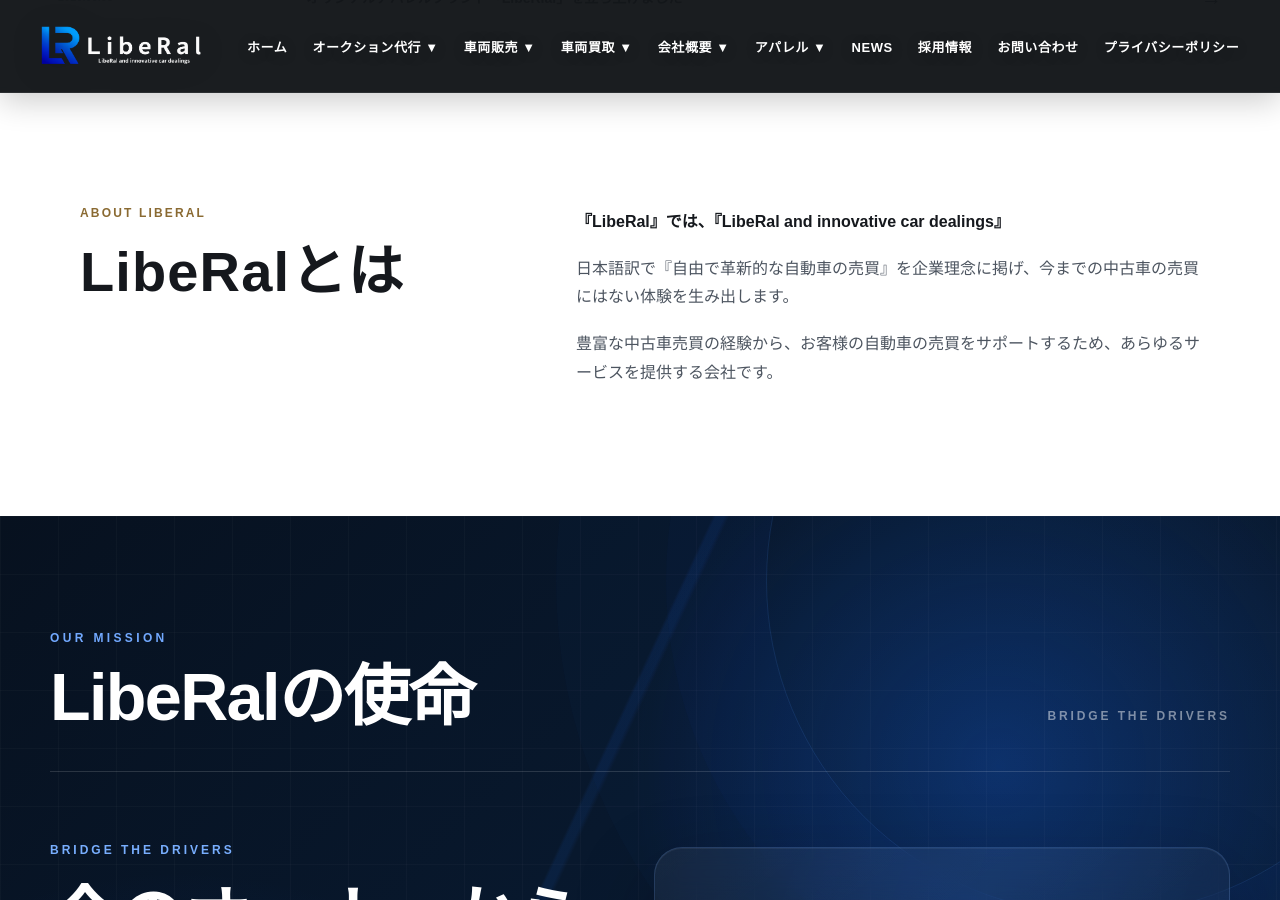
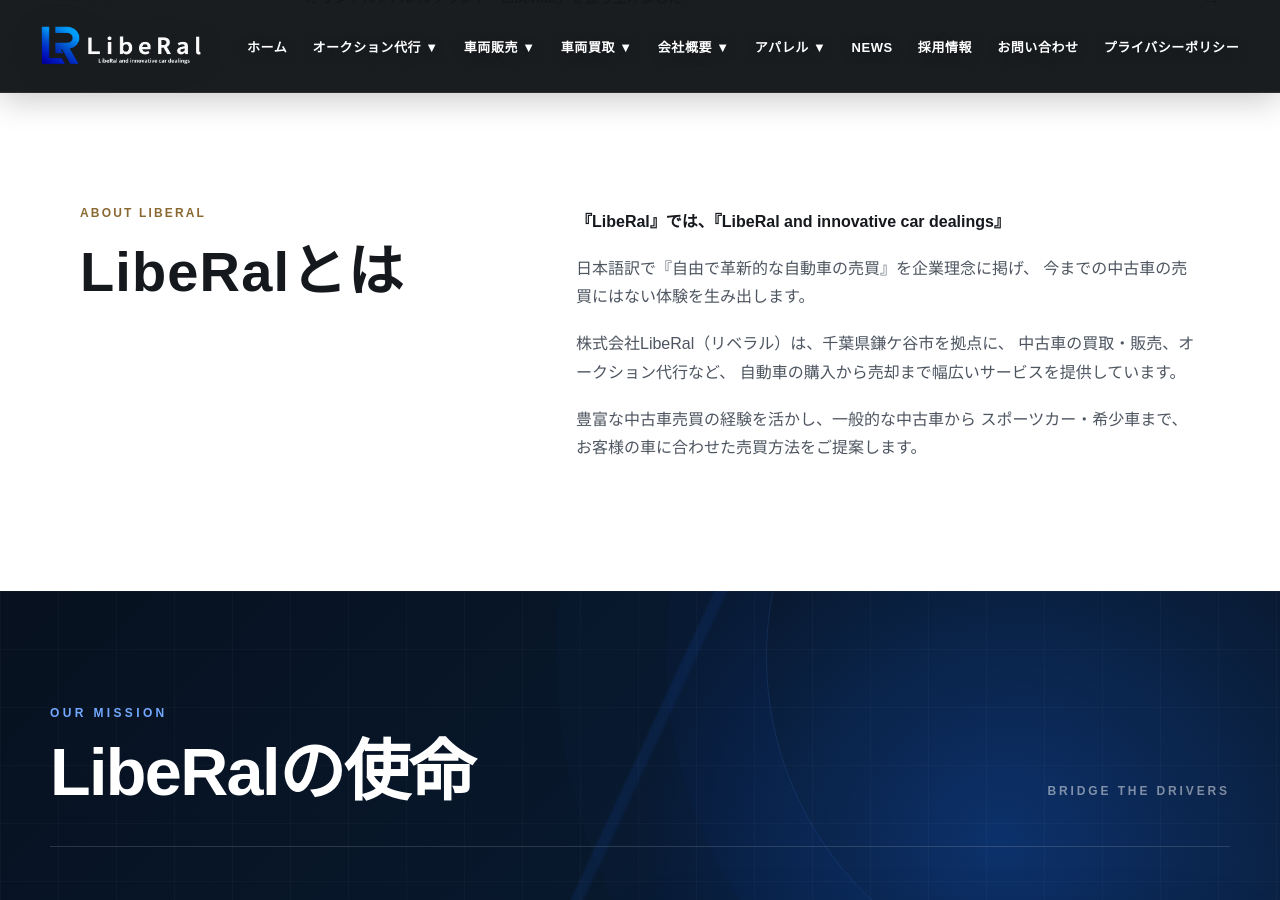
Before and after one commit to liberal0321/LibeRal., a Jekyll site: the page built from index.html, in a window 1280 px wide and 900 px high, scrolled down 1262 px. Built offline with Jekyll 4.4.1, drawn with Linux system fonts in a browser that asks for light colours; some of the changed text lies outside the part shown.

Commit message:
Update index.html

```diff
--- a/index.html
+++ b/index.html
@@ -8,7 +8,7 @@
 <head>
   <meta charset="UTF-8">
   <meta name="viewport" content="width=device-width, initial-scale=1.0">
-  <meta name="description" content="株式会社LibeRalは、自由で革新的な自動車の売買を掲げ、中古車の購入・売却・オークション代行をサポートします。">
+  <meta name="description" content="株式会社LibeRal（リベラル）は、千葉県鎌ケ谷市を拠点に、中古車の買取・販売、オークション代行など自動車の売買をサポートしています。スポーツカー・希少車を含む幅広い中古車に対応します。">
   <title>株式会社LibeRal | 自由で革新的な自動車の売買</title>
   <link rel="canonical" href="https://liberal-inc.jp/">
 
@@ -20,7 +20,7 @@
   "alternateName": "LibeRal",
   "url": "https://liberal-inc.jp/",
   "logo": "https://liberal-inc.jp/test.png",
-  "description": "株式会社LibeRalは、自由で革新的な自動車の売買を掲げ、中古車の購入・売却・オークション代行をサポートします。",
+  "description": "株式会社LibeRal（リベラル）は、千葉県鎌ケ谷市を拠点に、中古車の買取・販売、オークション代行など自動車の売買をサポートしています。",
   "foundingDate": "2025-03",
   "telephone": "+81-80-6729-3669",
   "email": "liberal.lr7@gmail.com",
@@ -110,10 +110,24 @@
           <h2>LibeRalとは</h2>
         </div>
         <div class="intro-copy">
-          <p><strong>『LibeRal』では、『LibeRal and innovative car dealings』</strong></p>
-          <p>日本語訳で『自由で革新的な自動車の売買』を企業理念に掲げ、今までの中古車の売買にはない体験を生み出します。</p>
-          <p>豊富な中古車売買の経験から、お客様の自動車の売買をサポートするため、あらゆるサービスを提供する会社です。</p>
-        </div>
+  <p><strong>『LibeRal』では、『LibeRal and innovative car dealings』</strong></p>
+
+  <p>
+    日本語訳で『自由で革新的な自動車の売買』を企業理念に掲げ、
+    今までの中古車の売買にはない体験を生み出します。
+  </p>
+
+  <p>
+    株式会社LibeRal（リベラル）は、千葉県鎌ケ谷市を拠点に、
+    中古車の買取・販売、オークション代行など、
+    自動車の購入から売却まで幅広いサービスを提供しています。
+  </p>
+
+  <p>
+    豊富な中古車売買の経験を活かし、一般的な中古車から
+    スポーツカー・希少車まで、お客様の車に合わせた売買方法をご提案します。
+  </p>
+</div>
       </div>
     </section>
 
@@ -175,21 +189,21 @@
           <a class="card" href="service.html">
             <span class="card-number">01 / AUCTION</span>
             <h3>オークション代行</h3>
-            <p>中古車オークションを活用し、購入・売却の選択肢を広げます。</p>
+    <p>中古車オークションを活用し、購入・売却の選択肢を広げます。</p>
             <span class="card-arrow">→</span>
           </a>
 
           <a class="card" href="zaiko.html">
             <span class="card-number">02 / STOCK CAR</span>
-            <h3>車を探す</h3>
-            <p>掲載在庫から、あなたに合う一台を。<br>条件を絞ってお探しいただけます。</p>
+           <h3>中古車販売・在庫車両</h3>
+    <p>掲載中の中古車・在庫車両から、あなたに合う一台をお探しいただけます。</p>
             <span class="card-arrow">→</span>
           </a>
 
           <a class="card" href="kaitori.html">
             <span class="card-number">03 / PURCHASE</span>
-            <h3>車両買取</h3>
-            <p>豊富な売買経験を活かし、納得感のある買取を目指します。</p>
+            <h3>中古車・車両買取</h3>
+<p>豊富な中古車売買の経験を活かし、車種や状態に合わせた納得感のある買取を目指します。</p>
             <span class="card-arrow">→</span>
           </a>
         </div>
```
